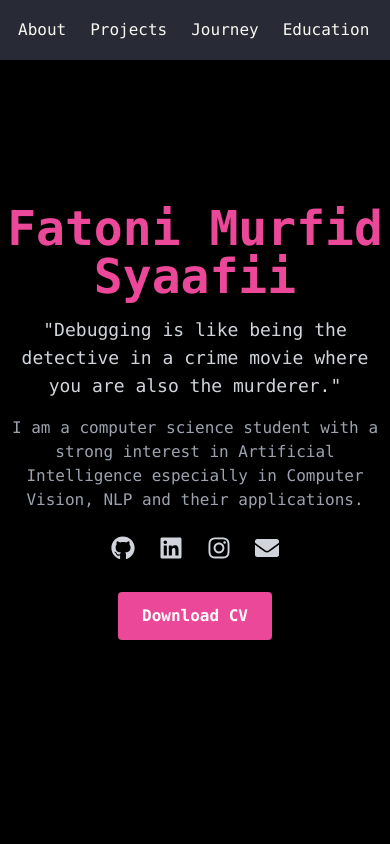
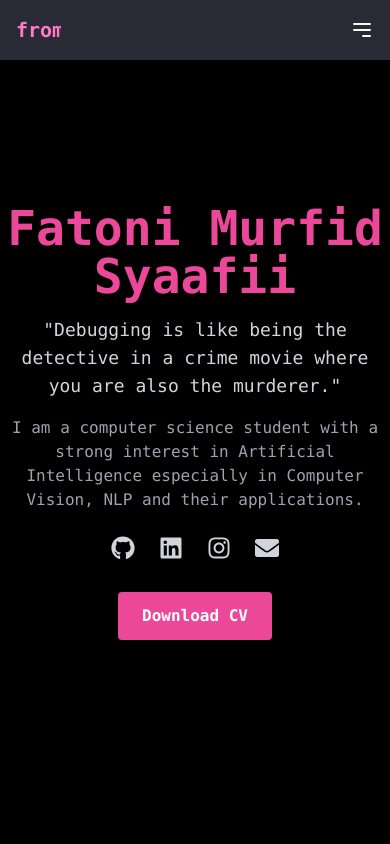
Before and after one commit to tonimurfid/todo, a React (Vite) app: page / in a window 390 px wide. Shown: the top 844 px of the page. Built offline with nearby package versions, Linux system fonts and the light colour scheme.

Commit message:
fix responsive

```diff
--- a/src/components/Navbar.jsx
+++ b/src/components/Navbar.jsx
@@ -1,24 +1,54 @@
-import React from 'react';
+import React, { useState } from 'react';
 import { Link } from 'react-scroll';
 
 export const Navbar = () => {
+  const [isOpen, setIsOpen] = useState(false);
+
   return (
     <nav className="fixed top-0 w-full bg-dracula-background shadow-lg z-50">
       <div className="container mx-auto p-4 flex justify-between items-center">
+        {/* Logo */}
         <h1 className="text-xl font-bold typing-effect">
           <span className="text-dracula-keyword">from </span>
           <span className="text-white toni">toni </span>
           <span className="text-dracula-keyword">import </span>
           <span className="text-white portfolio">portfolio</span>
         </h1>
-        <ul className="flex space-x-6">
+
+        {/* Hamburger Menu */}
+        <button
+          className="block md:hidden text-dracula-text hover:text-dracula-string"
+          onClick={() => setIsOpen(!isOpen)}
+        >
+          <svg
+            className="w-6 h-6"
+            fill="none"
+            stroke="currentColor"
+            viewBox="0 0 24 24"
+            xmlns="http://www.w3.org/2000/svg"
+          >
+            <path
+              strokeLinecap="round"
+              strokeLinejoin="round"
+              strokeWidth="2"
+              d="M4 6h16M4 12h16m-7 6h7"
+            ></path>
+          </svg>
+        </button>
+
+        {/* Navbar Links */}
+        <ul
+          className={`${
+            isOpen ? 'block' : 'hidden'
+          } md:flex md:space-x-6 md:static absolute top-16 left-0 w-full md:w-auto bg-dracula-background md:bg-transparent p-4 md:p-0`}
+        >
           {['about', 'projects', 'journey', 'education', 'myblog'].map((section) => (
             <li key={section}>
               <Link
                 to={section}
                 smooth={true}
                 duration={500}
-                className="cursor-pointer hover:text-dracula-string text-dracula-text"
+                className="block py-2 md:py-0 text-dracula-text hover:text-dracula-string"
               >
                 {section.charAt(0).toUpperCase() + section.slice(1)}
               </Link>
```
Lines whose indentation alone changed are shown as unchanged.
